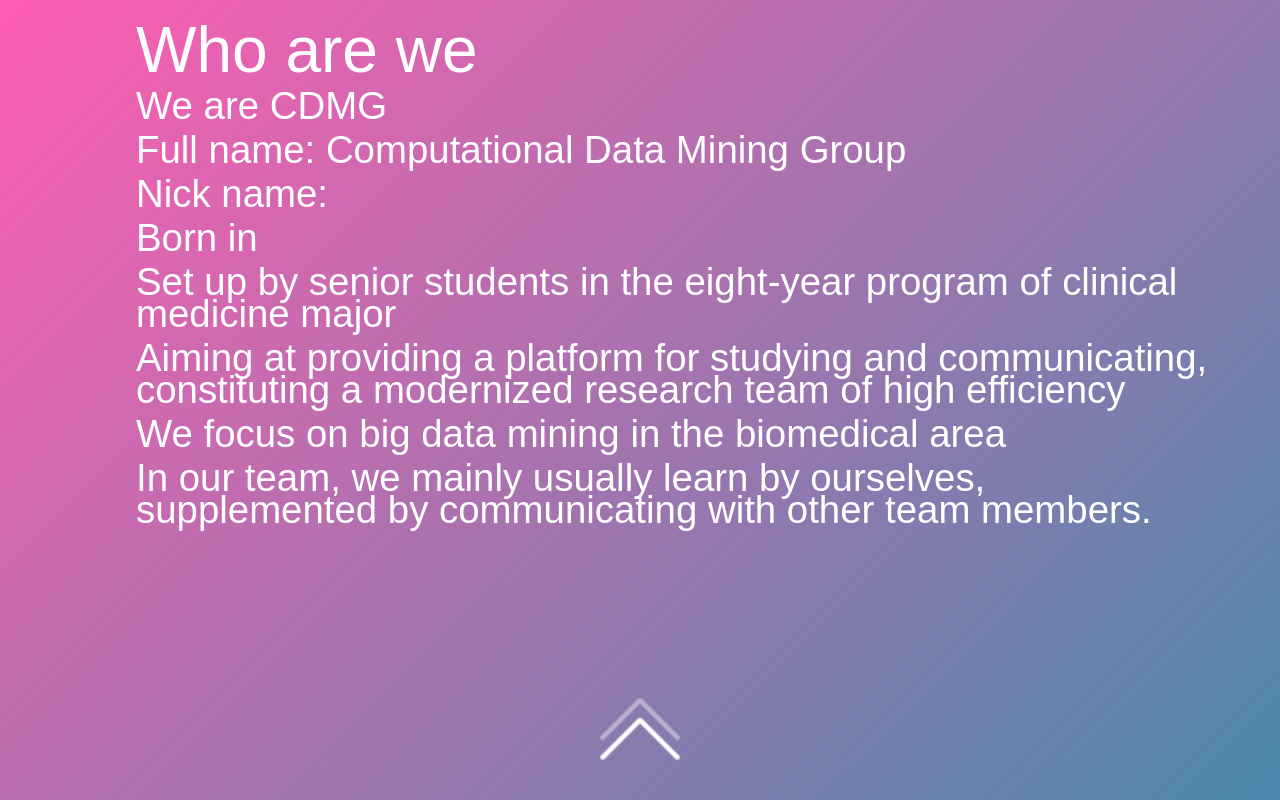
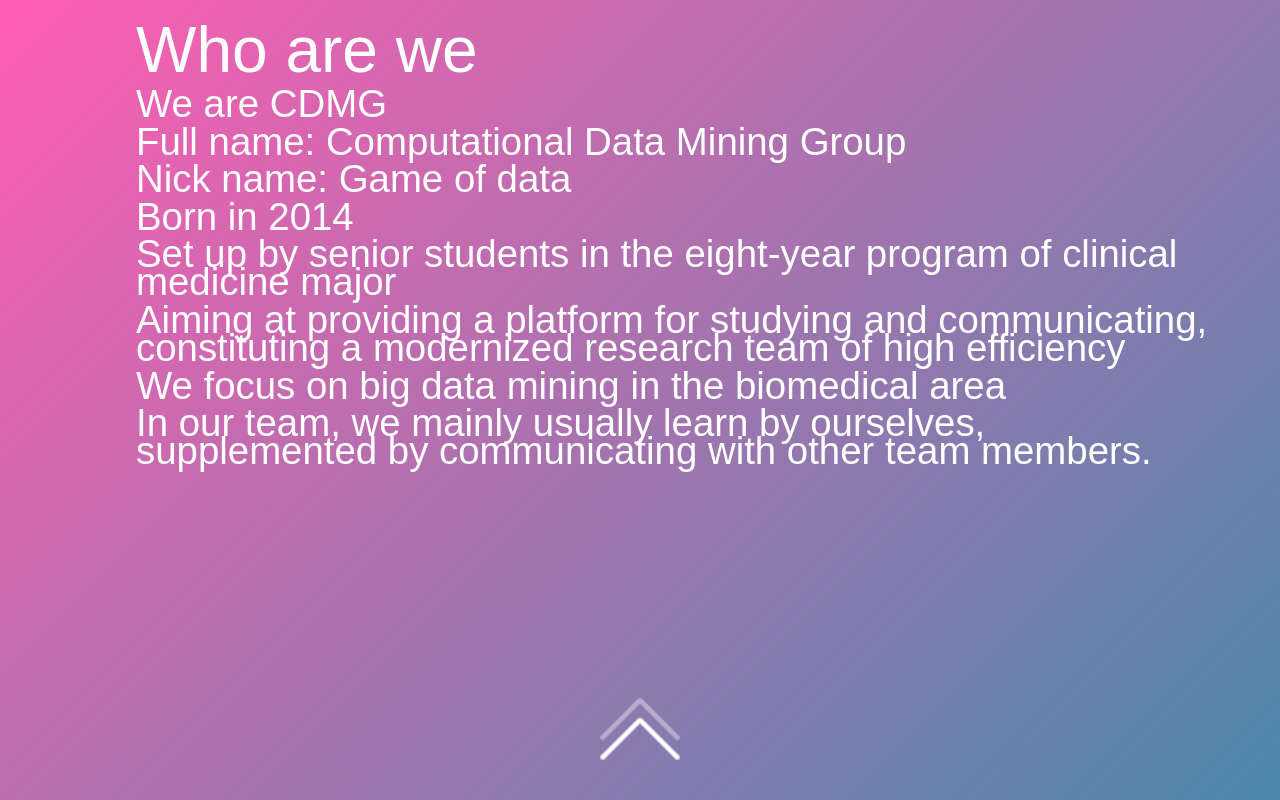
Before and after one commit to zhangyz1997/autumnrecruitment2016, a PHP site: page /about-mobile.html in a window 1280 px wide. Run offline with PHP 8.4, Linux system fonts and the light colour scheme; some libraries are stand-ins or nearby versions.

Commit message:
清扫一波bug
1.缩窄柱形图的柱子,加宽柱形图
2.缩小了第一、三页的行距
3.增加了柱形图标题下的空间
4.其它bug修复

```diff
--- a/about-mobile.html
+++ b/about-mobile.html
@@ -30,8 +30,8 @@
                     <h1>Who are we</h1>
                     <p class="ani" swiper-animate-effect="fadeInUp" swiper-animate-duration="1s" swiper-animate-delay="0s">We are CDMG</p>
                     <p class="ani" swiper-animate-effect="fadeInUp" swiper-animate-duration="1s" swiper-animate-delay="1s"> Full name: Computational Data Mining Group</p>
-                    <p class="ani" swiper-animate-effect="fadeInUp" swiper-animate-duration="1s" swiper-animate-delay="2s"> Nick name: </p>
-                    <p class="ani" swiper-animate-effect="fadeInUp" swiper-animate-duration="1s" swiper-animate-delay="3s"> Born in </p>
+                    <p class="ani" swiper-animate-effect="fadeInUp" swiper-animate-duration="1s" swiper-animate-delay="2s"> Nick name: Game of data</p>
+                    <p class="ani" swiper-animate-effect="fadeInUp" swiper-animate-duration="1s" swiper-animate-delay="3s"> Born in 2014</p>
                     <p class="ani" swiper-animate-effect="fadeInUp" swiper-animate-duration="1s" swiper-animate-delay="4s"> Set up by senior students in the eight-year program of clinical medicine major</p>
                     <p class="ani" swiper-animate-effect="fadeInUp" swiper-animate-duration="1s" swiper-animate-delay="5s"> Aiming at providing a platform for studying and communicating, constituting a modernized research team
                         of high efficiency</p>
@@ -48,7 +48,7 @@
                 <div style="width:100%;position:relative;left:0;top:0;height:15%;">
                     <h1>Our achievements</h1>
                 </div>
-                <div id="barchart1" style="height:auto;width:80%;align-self:center;">
+                <div id="barchart1" style="height:auto;width:90%;align-self:center;">
                     <canvas id="canvas1" style="display: flex; justify-content: center; align-items: center;align-self:center"></canvas>
                     <script>
                         var barChartData2 = {
@@ -58,7 +58,7 @@
                                     label: 'Paper',
                                     yAxesGroup: 'Paper',
                                     backgroundColor: ["DeepPink", "Limegreen", "DodgerBlue"],
-                                    data: [9, 8, 6.75]
+                                    data: [9, 8, 8.99]
                                 }
                             ]
 
@@ -166,7 +166,6 @@
                                     }
                                     catch (e) { }
                                     var ctx1 = document.getElementById("canvas1").getContext("2d");
-                                    //ctx1.canvas.width = document.body.clientwidth / 2;
                                     ctx1.canvas.height = document.body.clientHeight * 0.4;
                                     window.myBar1 = new Chart(ctx1, {
                                         type: 'bar',
@@ -185,7 +184,7 @@
                                                         var meta = chartInstance.controller.getDatasetMeta(i);
                                                         meta.data.forEach(function (bar, index) {
                                                             var data = dataset.data[index];
-                                                            if (data == 6.75) {
+                                                            if (data == 8.99) {
                                                                 var data = 27;
                                                             }
                                                             ctx.fillText(data, bar._model.x, bar._model.y - 5);
@@ -201,8 +200,8 @@
                                             maintainAspectRatio: false,
                                             scales: {
                                                 xAxes: [{
-                                                    categoryPercentage: 0.9,
-                                                    maxBarThickness: 100,
+                                                    categoryPercentage: 0.5,
+                                                    maxBarThickness: 40,
                                                     gridLines: {
                                                         display: false
                                                     },
@@ -239,7 +238,7 @@
                                                         display: false
                                                     },
                                                     ticks: {
-                                                        max: 40,
+                                                        max: 30,
                                                         min: 0,
                                                         fontSize: fsize
                                                     }
@@ -252,7 +251,8 @@
                                             title: {
                                                 display: true,
                                                 fontSize: fsize - 1,
-                                                text: 'Major Achievements Last Year'
+                                                text: 'Major Achievements Last Year',
+                                                padding: fsize + 2
                                             }
                                         }
                                     });
--- a/assets/css/main-mobile.css
+++ b/assets/css/main-mobile.css
@@ -80,11 +80,11 @@ html, body {
     margin-left:10%;
 	margin-right:3%;
 	margin-top:0;
-    margin-bottom:1.5vh;
+    margin-bottom:1.2vh;
 	font-size: 3vmax;
     font-weight: 400;
     /*padding: 0 0;*/
-    line-height: 4vh;
+    line-height: 3.5vh;
 	/*width: 1000px;*/
 }
 
@@ -128,10 +128,10 @@ html, body {
 	margin-right:5%;
 	margin-top:0;
     margin-bottom:3vh;
-	font-size: 3vmax;
+	font-size: 3.2vmax;
     /*font-weight: 400;*/
     /*padding: 0 0;*/
-    line-height: 4.5vh;
+    line-height: 4vh;
     list-style: none;
     width:100%;
 }
--- a/assets/css/main.css
+++ b/assets/css/main.css
@@ -69,7 +69,7 @@ html, body {
     margin-right:0;
     right:0;
     position:absolute;
-    width:10%;
+    max-width:10%;
     align-items:center;
     justify-content:center
 }
@@ -81,7 +81,7 @@ html, body {
     margin-top:11.5vh;
     position:relative;
     text-align:left;
-    margin-bottom:8vh;
+    margin-bottom:5vh;
     font-family: Arial;
 	font-size: 3.6vmax;
 	font-weight: 100;
```
Also changed, not shown: about.html (+9 -8 lines).
